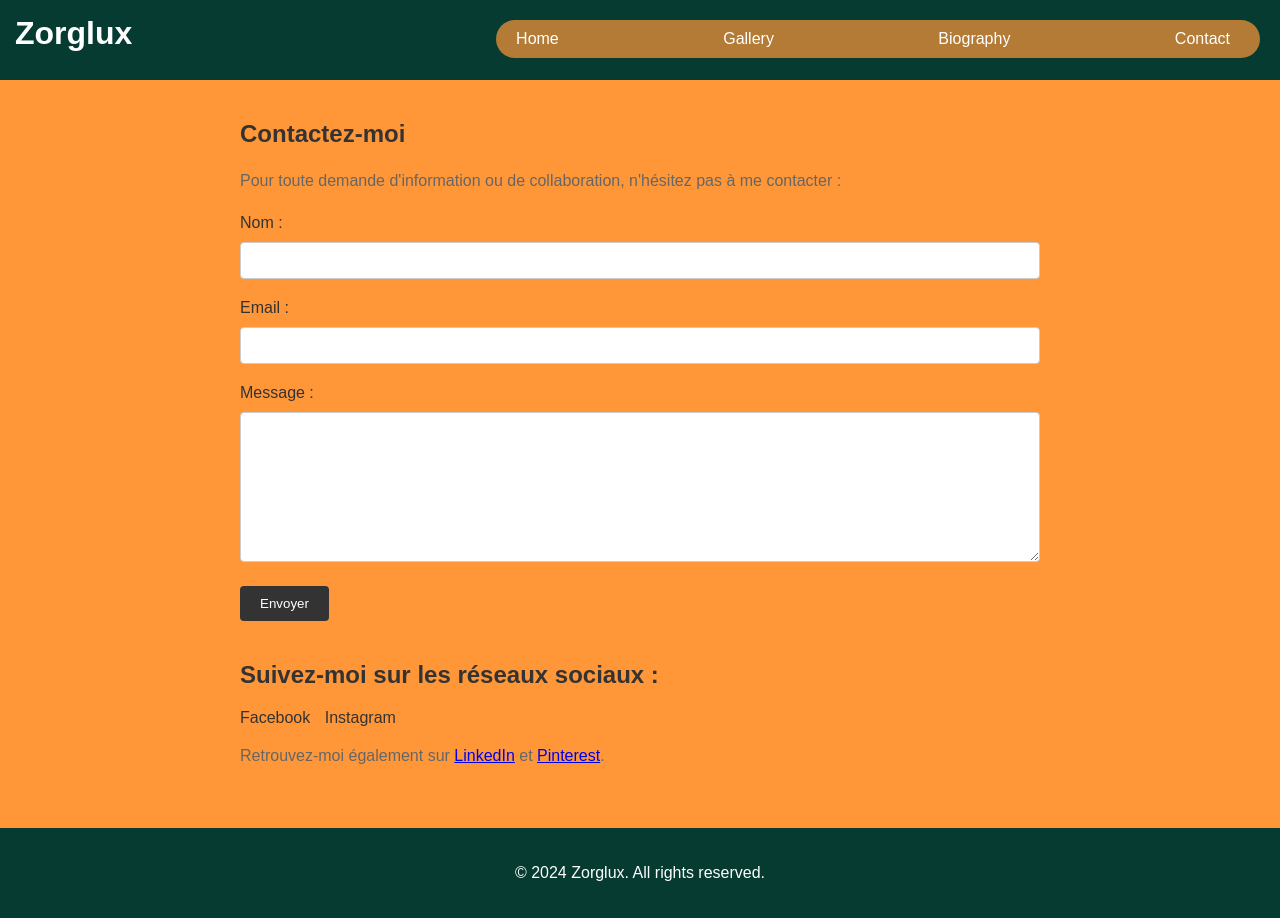
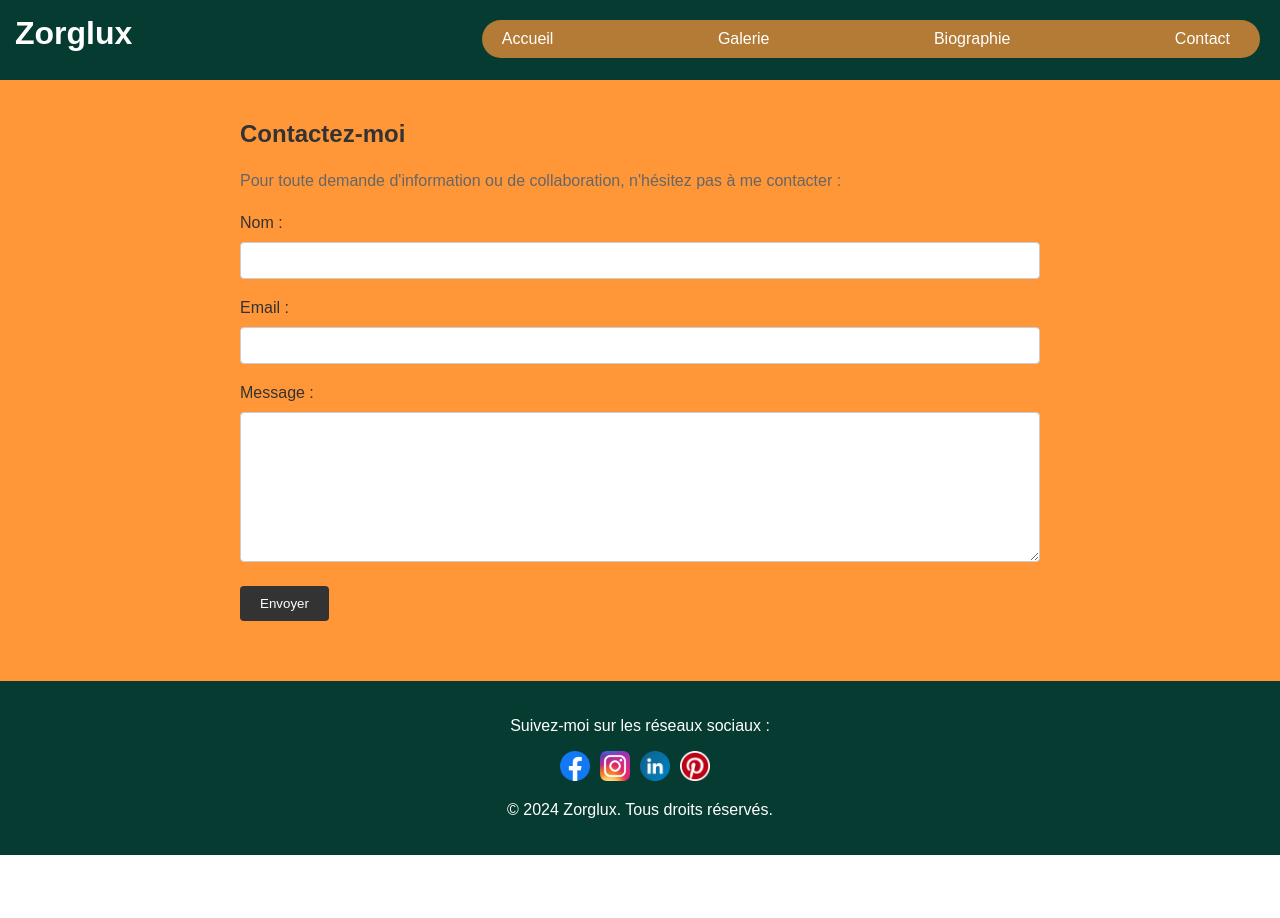
Before and after one commit to ekinaa93/zorglux, a plain HTML site: page contact.html in a window 1280 px wide. After the commit the page ends 855 px from the top, so only its background shows below. Drawn offline with Linux system fonts and the light colour scheme.

Commit message:
referencement

```diff
--- a/contact.html
+++ b/contact.html
@@ -6,6 +6,8 @@
   <meta name="viewport" content="width=device-width, initial-scale=1.0">
   <title>Contact Zorglux - Collaborations & Inquiries</title>
   <meta name="description" content="Contact Zorglux for collaborations, inquiries, or any information. Fill out the form to reach out to the artist."> <!-- Added meta description -->
+  <meta name="author" content="Hema et Racha">
+  <link rel="icon" href="assets/favicon.ico" type="image/x-icon">
   <link rel="stylesheet" href="styles.css">
 </head>
 <body>
@@ -13,10 +15,10 @@
     <h1>Zorglux</h1>
     <nav>
       <ul>
-        <li><a href="index">Home</a></li>
-        <li><a href="gallery">Gallery</a></li>
-        <li><a href="biography">Biography</a></li>
-        <li><a href="contact">Contact</a></li>
+        <li><a href="index.html">Accueil</a></li>
+        <li><a href="gallery.html">Galerie</a></li>
+        <li><a href="biography.html">Biographie</a></li>
+        <li><a href="contact.html">Contact</a></li>
       </ul>
     </nav>
   </header>
@@ -41,20 +43,25 @@
         <button type="submit">Envoyer</button>
       </form>
     </section>
-
-    <section class="social-links">
-      <h2>Suivez-moi sur les réseaux sociaux :</h2>
-      <ul>
-        <li><a href="https://www.facebook.com/Zorglux" target="_blank" rel="noopener">Facebook</a></li>
-        <!-- <li><a href="https://twitter.com/ZorgluxArt" target="_blank" rel="noopener">Twitter</a></li> -->
-        <li><a href="https://www.instagram.com/zorglux_art" target="_blank" rel="noopener">Instagram</a></li>
-      </ul>
-      <p>Retrouvez-moi également sur <a href="https://www.linkedin.com/in/zorglux" target="_blank" rel="noopener">LinkedIn</a> et <a href="https://www.pinterest.com/Zorglux/" target="_blank" rel="noopener">Pinterest</a>.</p>
-    </section>
   </main>
 
   <footer>
-    <p>&copy; 2024 Zorglux. All rights reserved.</p>
+    <p>Suivez-moi sur les réseaux sociaux :</p>
+    <div class="social-icons">
+      <a href="https://www.facebook.com/Zorglux" target="_blank" rel="noopener">
+        <img src="assets/facebook.png" alt="Facebook" class="social-icon">
+      </a>
+      <a href="https://www.instagram.com/zorglux_art" target="_blank" rel="noopener">
+        <img src="assets/instagram.png" alt="Instagram" class="social-icon">
+      </a>
+      <a href="https://www.linkedin.com/in/zorglux" target="_blank" rel="noopener">
+        <img src="assets/linkedin.png" alt="LinkedIn" class="social-icon">
+      </a>
+      <a href="https://www.pinterest.com/Zorglux/" target="_blank" rel="noopener">
+        <img src="assets/pinterest.png" alt="Pinterest" class="social-icon">
+      </a>
+    </div>
+    <p>&copy; 2024 Zorglux. Tous droits réservés.</p>
   </footer>
 </body>
 </html>
--- a/styles.css
+++ b/styles.css
@@ -108,6 +108,20 @@ footer {
   max-width: 100%;
   overflow: hidden;
   position: relative;
+}
+
+.social-icons {
+  display: flex;
+  align-items: center;
+  justify-content: center; /* Centrer horizontalement les éléments */
+  align-items: center;
+  margin-bottom: 10px;
+}
+
+.social-icon {
+  width: 30px; /* Ajustez la taille des icônes selon vos besoins */
+  height: 30px;
+  margin-right: 10px; /* Espacement entre les icônes */
 }
 
 .slides {
```
Also changed, not shown: biography.html (+22 -5 lines), gallery.html (+23 -6 lines), index.html (+22 -5 lines), assets/Instagram.png (added), assets/facebook.png (added), assets/favicon.ico (added), assets/linkedin.png (added), assets/pinterest.png (added).
